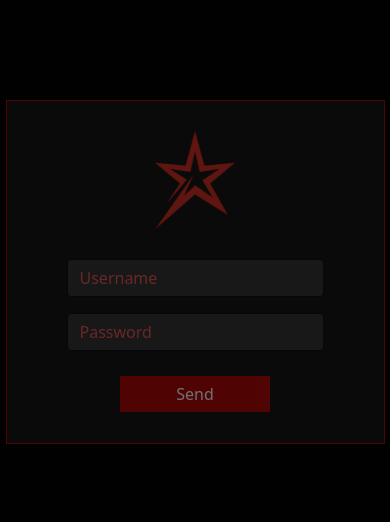
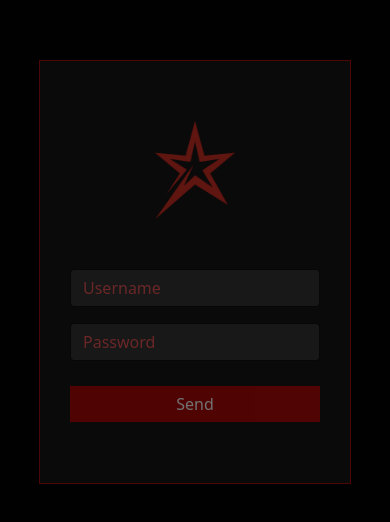
Before and after one commit to dstepha3/DanielOnline, a Vue app in the folder frontend/: page /admin in a window 390 px wide. Shown: the part 150-672 px from the top of the page. Built offline with nearby package versions, Linux system fonts and the light colour scheme; what vue-toast-notification would draw is missing.

Commit message:
+ Mobile Form Styling

```diff
--- a/frontend/src/views/Admin.vue
+++ b/frontend/src/views/Admin.vue
@@ -112,4 +112,20 @@ export default {
         border-radius: 0;
     }
 
+    @media only screen and (max-width: 768px){
+      .passwordLockBox{
+          margin: 0 10%;
+          padding:  60px 30px;
+      }
+      .passwordLockBox form{
+        flex-direction: column;
+      }
+      .passwordLockBox form > input:first-child{
+          margin-top: 20px;
+      }
+      .passwordLockBox form .btn{
+        width: 100% !important;
+      }
+    }
+
 </style>
--- a/frontend/src/views/pages/About.vue
+++ b/frontend/src/views/pages/About.vue
@@ -909,6 +909,20 @@ export default {
             opacity: 1;
         }
     }
+
+    @media only screen and (max-width: 768px){
+      .passwordLockBox{
+          margin: 0 10%;
+          padding:  60px 30px;
+      }
+      .passwordLockBox form{
+        flex-direction: column;
+      }
+      .passwordLockBox form .btn{
+        margin: 20px 0;
+        width: 100% !important;
+      }
+    }
 /******************************************/
 
 </style>
```
